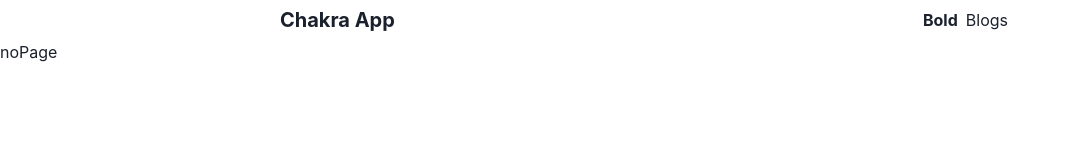
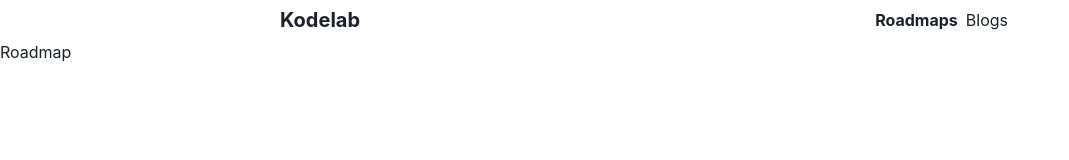
Before and after one commit to fajarspace/kodelab-roadmap, a React (Create React App) app: page /roadmaps in a window 1280 px wide. Shown: the top 160 px of the page, without its empty margins (0-1069 px from the left). Built offline with nearby package versions, Linux system fonts and the light colour scheme.

Commit message:
rebuilding site Mon Jan  2 21:54:52 WIB 2023

```diff
--- a/src/App.js
+++ b/src/App.js
@@ -2,11 +2,11 @@ import ReactDOM from "react-dom/client";
 import { BrowserRouter, Routes, Route } from "react-router-dom";
 import './App.css';
 // import Layout from "./pages/Layout";
-import Home from "./pages/Home";
-// import Blogs from "./pages/Blogs";
+import Home from "./pages/Home.tsx";
+import Roadmap from "./pages/Roadmap.tsx";
 // import Contact from "./pages/Contact";
-import NoPage from "./pages/NoPage";
-import Navbar from "./components/Navbar";
+import NoPage from "./pages/NoPage.tsx";
+import Navbar from "./components/Navbar.tsx";
 
 export default function App() {
   return (
@@ -14,8 +14,7 @@ export default function App() {
       <Routes>
         <Route path="/" element={<Navbar />}>
           <Route index element={<Home />} />
-          {/* <Route path="blogs" element={<Blogs />} />
-          <Route path="contact" element={<Contact />} /> */}
+          <Route path="roadmaps" element={<Roadmap />} />
           <Route path="*" element={<NoPage />} />
         </Route>
       </Routes>
--- a/src/components/Navbar.jsx
+++ b/src/components/Navbar.tsx
@@ -1,5 +1,5 @@
 import React from 'react'
-import { Container, Flex, Spacer, Box, Heading, Button, ButtonGroup, Text } from '@chakra-ui/react'
+import { Container, Flex, Spacer, Box, Heading, Text } from '@chakra-ui/react'
 import { Outlet, Link } from "react-router-dom";
 
 const Navbar = () => {
@@ -21,15 +21,17 @@ const Navbar = () => {
       <Container maxW="container.md">
         <Flex minWidth='max-content' justifyContent='space-between' alignItems='center' gap='2'>
           <Box p='2'>
-            <Heading size='md'>Chakra App</Heading>
+            <Link to="/">
+              <Heading size='md'>Kodelab</Heading>
+            </Link>
           </Box>
           <Spacer />
           {/* <ButtonGroup gap='2'>
             <Button colorScheme='teal'>Sign Up</Button>
             <Button colorScheme='teal'>Log in</Button>
           </ButtonGroup> */}
-          <Link to="/">
-            <Text as='b'>Bold</Text>
+          <Link to="/roadmaps">
+            <Text as='b'>Roadmaps</Text>
           </Link>
           <Link to="/blogs">Blogs</Link>
         </Flex>
--- a/src/pages/Home.jsx
+++ b/src/pages/Home.tsx
@@ -25,6 +25,7 @@ const Home = () => {
             </Text>
           </Box>
 
+
         </Container>
       </Box>
     </>
--- /dev/null
+++ b/src/pages/Roadmap.tsx
@@ -0,0 +1,9 @@
+import React from 'react'
+
+const Roadmap = () => {
+  return (
+    <div>Roadmap</div>
+  )
+}
+
+export default Roadmap
```
Also changed, not shown: src/pages/Layout.jsx (deleted, +0 -25 lines), src/pages/Layout.tsx (added), src/pages/NoPage.tsx (renamed from src/pages/NoPage.jsx).
